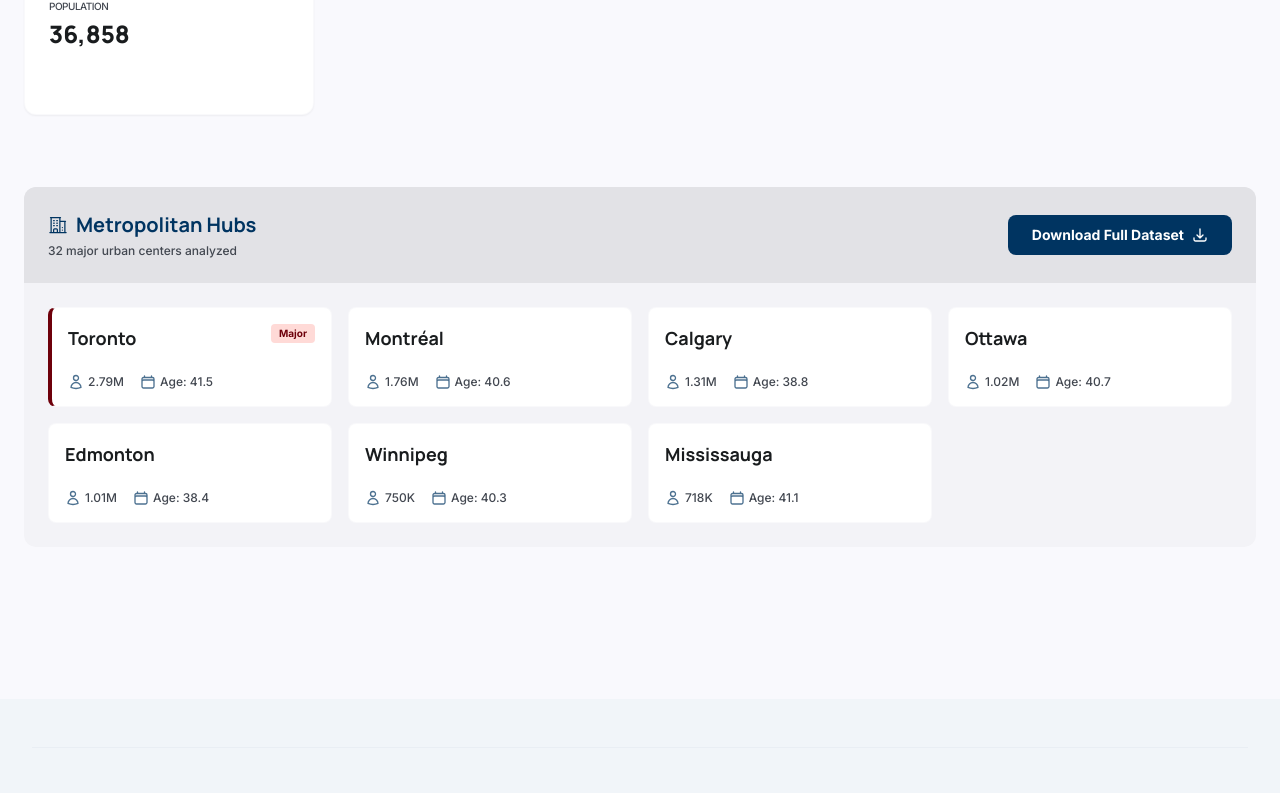
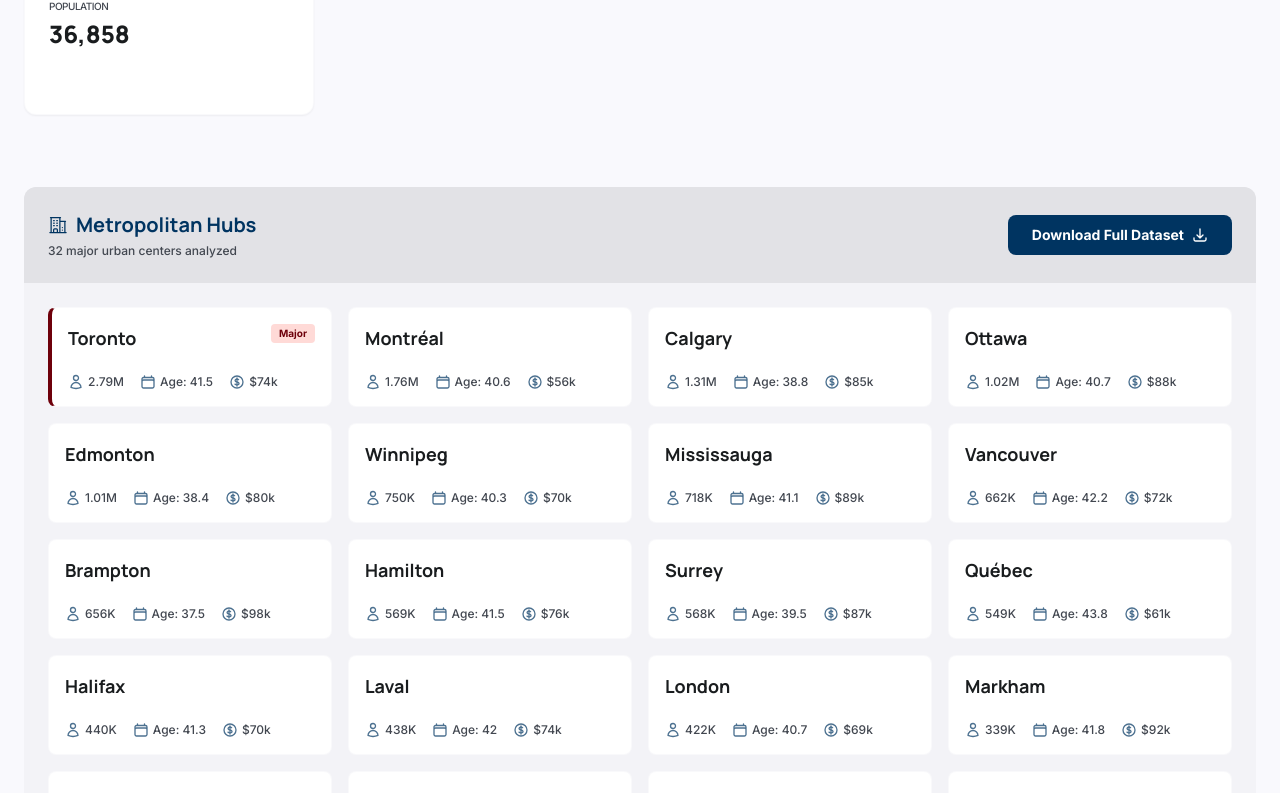
Before and after one commit to drewbotcarrothers/canadiandatainsights, a Next.js app: page / in a window 1280 px wide. Shown: the part 1996-2789 px from the top of the page. Built offline with nearby package versions, Linux system fonts and the light colour scheme.

Commit message:
UI: Clean up URLs and expand Metropolitan Hubs to 32

```diff
--- a/src/app/location/[slug]/page.tsx
+++ b/src/app/location/[slug]/page.tsx
@@ -20,6 +20,8 @@ export default async function LocationProfile({ params }: { params: Promise<{ sl
     notFound();
   }
 
+  const displayName = location.GEO_NAME.split(",")[0];
+
   return (
     <div className="flex flex-col min-h-screen">
       <Header />
@@ -31,24 +33,19 @@ export default async function LocationProfile({ params }: { params: Promise<{ sl
             <nav className="flex items-center gap-2 text-on_surface-variant font-inter text-[10px] uppercase tracking-widest mb-6">
               <span className="hover:text-primary transition-colors cursor-pointer">Canada</span>
               <span className="opacity-30">/</span>
-              <span className="text-primary font-bold">{location.GEO_NAME}</span>
+              <span className="text-primary font-bold">{displayName}</span>
             </nav>
 
             <div className="flex flex-col lg:flex-row justify-between items-start gap-12">
               <div className="max-w-2xl">
                 <h1 className="font-manrope text-5xl font-bold text-primary mb-4 leading-tight">
-                  {location.GEO_NAME} <span className="text-tertiary">Profile</span>
+                  {displayName} <span className="text-tertiary">Profile</span>
                 </h1>
                 <p className="text-on_surface-variant font-inter text-lg leading-relaxed mb-8">
-                  A comprehensive demographic breakdown of the {location.GEO_LEVEL.toLowerCase()}
-                  using data from the 2021 Statistics Canada Census.
+                  A comprehensive demographic breakdown using data from the 2021 Statistics Canada Census.
                 </p>
 
                 <div className="flex flex-wrap gap-4">
-                  <div className="glass px-4 py-2 rounded-md shadow-sm">
-                    <span className="text-on_surface-variant font-inter text-[10px] uppercase font-bold mr-2">Geo Level:</span>
-                    <span className="text-primary font-manrope font-bold text-sm">{location.GEO_LEVEL}</span>
-                  </div>
                   <div className="glass px-4 py-2 rounded-md shadow-sm">
                     <span className="text-on_surface-variant font-inter text-[10px] uppercase font-bold mr-2">National Rank:</span>
                     <span className="text-primary font-manrope font-bold text-sm">
--- a/src/app/page.tsx
+++ b/src/app/page.tsx
@@ -6,7 +6,7 @@ import { getTopCities, getProvinces, generateSlug } from "@/lib/data-utils";
 import { formatNumber } from "@/lib/utils";
 
 export default async function Home() {
-  const topCities = await getTopCities(7);
+  const topCities = await getTopCities(32);
   const provinces = await getProvinces();
 
   const nationalStats = {
--- a/src/components/home/MetroHubsSidebar.tsx
+++ b/src/components/home/MetroHubsSidebar.tsx
@@ -4,7 +4,17 @@ import Link from "next/link";
 
 function generateSlug(name: string): string {
   if (!name) return "unknown";
-  return name
+
+  let targetName = name;
+  if (name.includes(",")) {
+    const parts = name.split(",");
+    const suffix = parts[1].trim();
+    if (/^(City|Ville|Cité)/i.test(suffix)) {
+      targetName = parts[0];
+    }
+  }
+
+  return targetName
     .toLowerCase()
     .replace(/[^a-z0-9]+/g, "-")
     .replace(/(^-|-$)/g, "");
@@ -15,6 +25,7 @@ interface City {
   POP_2021: number;
   POP_AVG_AGE: number;
   GEO_LEVEL: string;
+  HH_INCOME_MEDIAN_AFTER_TAX: number;
 }
 
 export default function MetroHubsSidebar({ cities }: { cities: City[] }) {
@@ -81,6 +92,12 @@ export default function MetroHubsSidebar({ cities }: { cities: City[] }) {
                 </svg>
                 Age: {city.POP_AVG_AGE}
               </span>
+              <span className="flex items-center gap-1">
+                <svg className="w-4 h-4 text-primary/70" fill="none" viewBox="0 0 24 24" stroke="currentColor" strokeWidth={2}>
+                  <path strokeLinecap="round" strokeLinejoin="round" d="M12 6v12m-3-2.818l.879.659c1.171.879 3.07.879 4.242 0 1.172-.879 1.172-2.303 0-3.182C13.536 12.219 12.768 12 12 12c-.725 0-1.45-.22-2.003-.659-1.106-.879-1.106-2.303 0-3.182s2.9-.879 4.006 0l.415.33M21 12a9 9 0 11-18 0 9 9 0 0118 0z" />
+                </svg>
+                ${(city.HH_INCOME_MEDIAN_AFTER_TAX / 1000).toFixed(0)}k
+              </span>
             </div>
           </Link>
         ))}
--- a/src/lib/data-utils.ts
+++ b/src/lib/data-utils.ts
@@ -53,7 +53,18 @@ export async function getLocationBySlug(slug: string): Promise<LocationData | un
 
 export function generateSlug(name: string): string {
   if (!name) return "unknown";
-  return name
+
+  let targetName = name;
+  if (name.includes(",")) {
+    const parts = name.split(",");
+    const suffix = parts[1].trim();
+    // Use short name for Cities/Villes, otherwise full name to prevent collisions.
+    if (/^(City|Ville|Cité)/i.test(suffix)) {
+      targetName = parts[0];
+    }
+  }
+
+  return targetName
     .toLowerCase()
     .replace(/[^a-z0-9]+/g, "-")
     .replace(/(^-|-$)/g, "");
```
